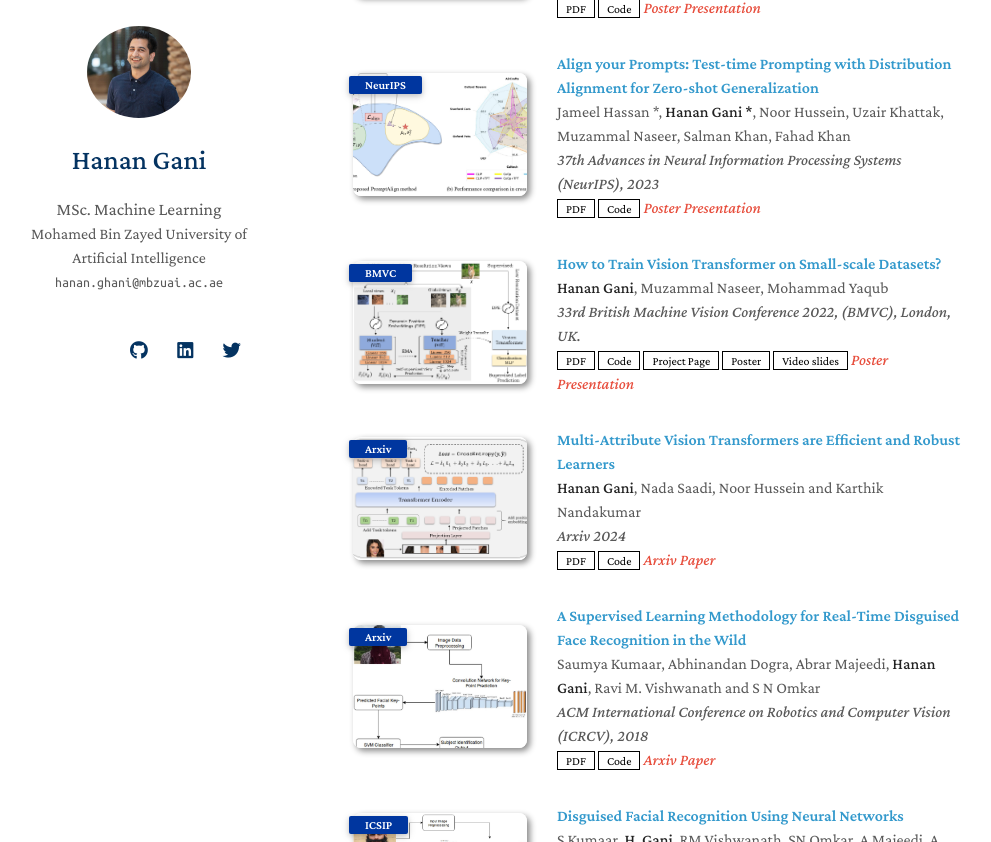
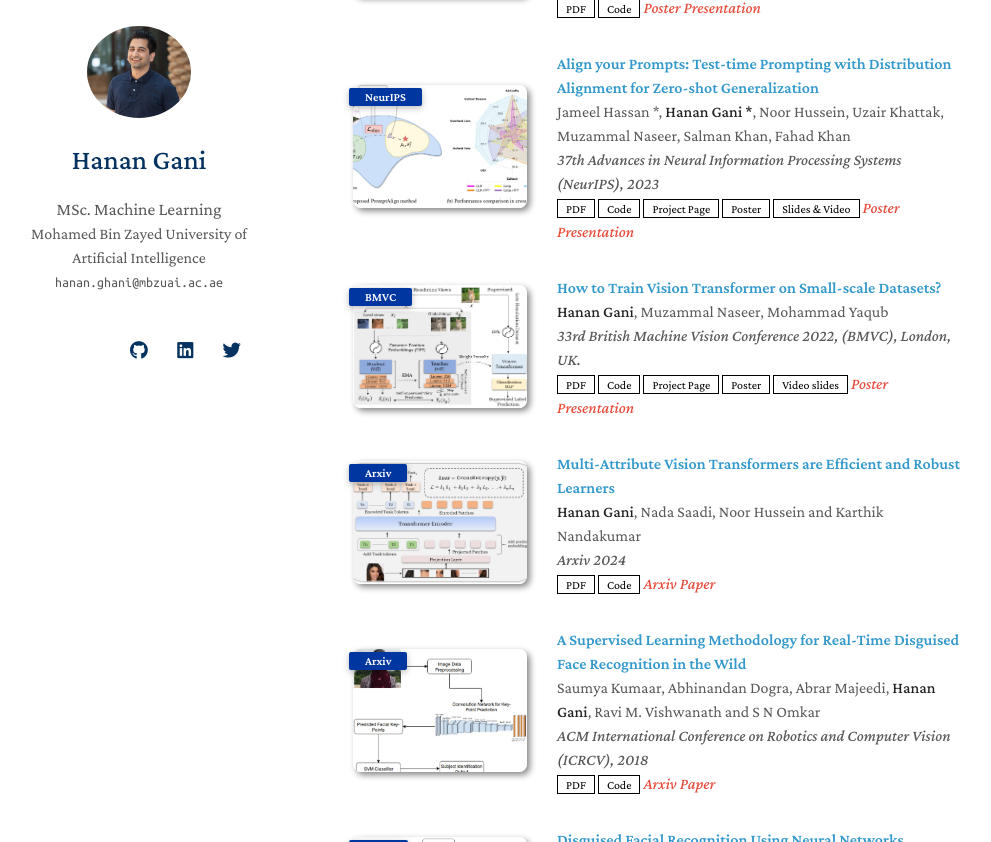
Before and after one commit to muhammadsaadkhankor/muhammadsaadkhankor.github.io, a Jekyll site: the page built from index.md, in a window 1280 px wide and 900 px high, scrolled down 1273 px, cut to the strip 58-900 px from the top of the window. Shown: the whole strip, without its empty margins (137-1128 px from the left). Built offline with Jekyll 4.4.1, drawn with Linux system fonts in a browser that asks for light colours; nearby versions of some CDN libraries; a style sheet for code colours, icons or effects is not loaded; our own code applies the rules of GitHub Pages for plain Markdown files.

Commit message:
Update publications.md

```diff
--- a/_includes/publications.md
+++ b/_includes/publications.md
@@ -41,6 +41,9 @@
     <div class="links">
       <a href="https://arxiv.org/abs/2311.01459" class="btn btn-sm z-depth-0" role="button" target="_blank" style="font-size:12px;">PDF</a>
       <a href="https://github.com/jameelhassan/PromptAlign" class="btn btn-sm z-depth-0" role="button" target="_blank" style="font-size:12px;">Code</a>
+      <a href="https://jameelhassan.github.io/promptalign/" class="btn btn-sm z-depth-0" role="button" target="_blank" style="font-size:12px;">Project Page</a>
+      <a href="https://neurips.cc/media/PosterPDFs/NeurIPS%202023/72406.png?t=1701518650.4223518" class="btn btn-sm z-depth-0" role="button" target="_blank" style="font-size:12px;">Poster</a>
+      <a href="https://neurips.cc/virtual/2023/poster/72406" class="btn btn-sm z-depth-0" role="button" target="_blank" style="font-size:12px;">Slides & Video</a>
       <strong><i style="color:#e74d3c">Poster Presentation</i></strong>
     </div>
   </div>
```
